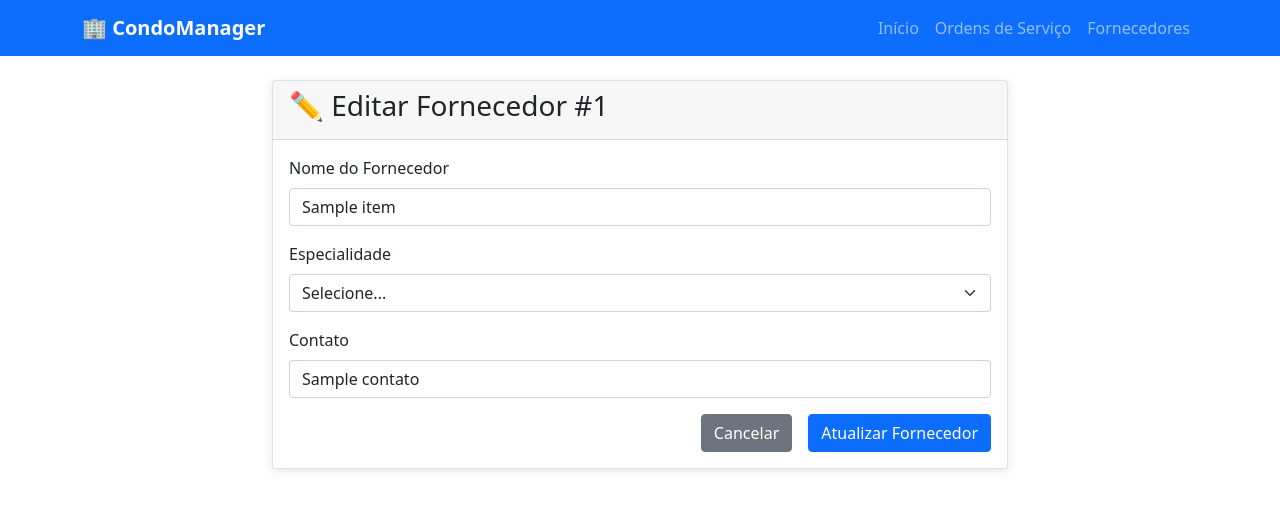
After one commit to analuizataveira/CondoManager, a Flask app: page /fornecedores/1/editar in a window 1280 px wide. The commit adds this page. Shown: the top 510 px of the page. Run offline with Flask 3, Linux system fonts and the light colour scheme; a database or web service that is not in the repository returns one stand-in record (values such as "Sample title"); data that the repository does not hold is empty.

Commit message:
feat :sparkles: editar fornecedor

```diff
--- a/frontend/app.py
+++ b/frontend/app.py
@@ -135,6 +135,38 @@ def novo_fornecedor():
 
     return render_template("novo_fornecedor.html")
 
+@app.route('/fornecedores/<int:fornecedor_id>/editar', methods=['GET', 'POST'])
+def editar_fornecedor(fornecedor_id):
+    if request.method == 'POST':
+        dados = {
+            "nome": request.form['nome'],
+            "especialidade": request.form['especialidade'],
+            "contato": request.form['contato']
+        }
+        try:
+            response = requests.put(f"{API_URL}/fornecedores/{fornecedor_id}", json=dados)
+            if response.status_code == 200:
+                flash("Fornecedor atualizado com sucesso!", "success")
+                return redirect(url_for('listar_fornecedores'))
+            else:
+                flash("Erro ao atualizar fornecedor", "error")
+        except requests.exceptions.RequestException:
+            flash("Erro ao conectar com a API", "error")
+
+    # Carregar dados do fornecedor atual
+    try:
+        response = requests.get(f"{API_URL}/fornecedores/{fornecedor_id}")
+        if response.status_code == 200:
+            fornecedor = response.json()
+        else:
+            flash("Fornecedor não encontrado", "error")
+            return redirect(url_for('listar_fornecedores'))
+    except requests.exceptions.RequestException:
+        flash("Erro ao conectar com a API", "error")
+        return redirect(url_for('listar_fornecedores'))
+
+    return render_template("editar_fornecedor.html", fornecedor=fornecedor)
+
 @app.route('/fornecedores/<int:fornecedor_id>/deletar', methods=['POST'])
 def deletar_fornecedor(fornecedor_id):
     try:
--- /dev/null
+++ b/frontend/templates/editar_fornecedor.html
@@ -0,0 +1,51 @@
+{% extends "base.html" %}
+
+{% block title %}Editar Fornecedor - CondoManager{% endblock %}
+
+{% block content %}
+<div class="row justify-content-center">
+    <div class="col-md-8">
+        <div class="card">
+            <div class="card-header">
+                <h3>✏️ Editar Fornecedor #{{ fornecedor.id }}</h3>
+            </div>
+            <div class="card-body">
+                <form method="POST">
+                    <div class="mb-3">
+                        <label for="nome" class="form-label">Nome do Fornecedor</label>
+                        <input type="text" class="form-control" id="nome" name="nome" value="{{ fornecedor.nome }}" placeholder="Ex: João Silva Elétrica" required>
+                    </div>
+
+                    <div class="mb-3">
+                        <label for="especialidade" class="form-label">Especialidade</label>
+                        <select class="form-select" id="especialidade" name="especialidade" required>
+                            <option value="">Selecione...</option>
+                            <option value="Elétrica" {{ 'selected' if fornecedor.especialidade == 'Elétrica' else '' }}>Elétrica</option>
+                            <option value="Hidráulica" {{ 'selected' if fornecedor.especialidade == 'Hidráulica' else '' }}>Hidráulica</option>
+                            <option value="Pintura" {{ 'selected' if fornecedor.especialidade == 'Pintura' else '' }}>Pintura</option>
+                            <option value="Jardinagem" {{ 'selected' if fornecedor.especialidade == 'Jardinagem' else '' }}>Jardinagem</option>
+                            <option value="Limpeza" {{ 'selected' if fornecedor.especialidade == 'Limpeza' else '' }}>Limpeza</option>
+                            <option value="Segurança" {{ 'selected' if fornecedor.especialidade == 'Segurança' else '' }}>Segurança</option>
+                            <option value="Elevador" {{ 'selected' if fornecedor.especialidade == 'Elevador' else '' }}>Elevador</option>
+                            <option value="Ar Condicionado" {{ 'selected' if fornecedor.especialidade == 'Ar Condicionado' else '' }}>Ar Condicionado</option>
+                            <option value="Dedetização" {{ 'selected' if fornecedor.especialidade == 'Dedetização' else '' }}>Dedetização</option>
+                            <option value="Portaria" {{ 'selected' if fornecedor.especialidade == 'Portaria' else '' }}>Portaria</option>
+                            <option value="Outros" {{ 'selected' if fornecedor.especialidade == 'Outros' else '' }}>Outros</option>
+                        </select>
+                    </div>
+
+                    <div class="mb-3">
+                        <label for="contato" class="form-label">Contato</label>
+                        <input type="text" class="form-control" id="contato" name="contato" value="{{ fornecedor.contato }}" placeholder="Ex: (11) 99999-9999 ou email@exemplo.com" required>
+                    </div>
+
+                    <div class="d-grid gap-2 d-md-flex justify-content-md-end">
+                        <a href="{{ url_for('listar_fornecedores') }}" class="btn btn-secondary me-md-2">Cancelar</a>
+                        <button type="submit" class="btn btn-primary">Atualizar Fornecedor</button>
+                    </div>
+                </form>
+            </div>
+        </div>
+    </div>
+</div>
+{% endblock %}
--- a/frontend/templates/fornecedores.html
+++ b/frontend/templates/fornecedores.html
@@ -30,6 +30,7 @@
                 </td>
                 <td>{{ fornecedor.contato }}</td>
                 <td>
+                    <a href="{{ url_for('editar_fornecedor', fornecedor_id=fornecedor.id) }}" class="btn btn-primary btn-sm me-2">✏️ Editar</a>
                     <form method="POST" action="{{ url_for('deletar_fornecedor', fornecedor_id=fornecedor.id) }}" style="display: inline;" onsubmit="return confirm('Tem certeza que deseja deletar este fornecedor?');">
                         <button type="submit" class="btn btn-danger btn-sm">🗑️ Deletar</button>
                     </form>
```
